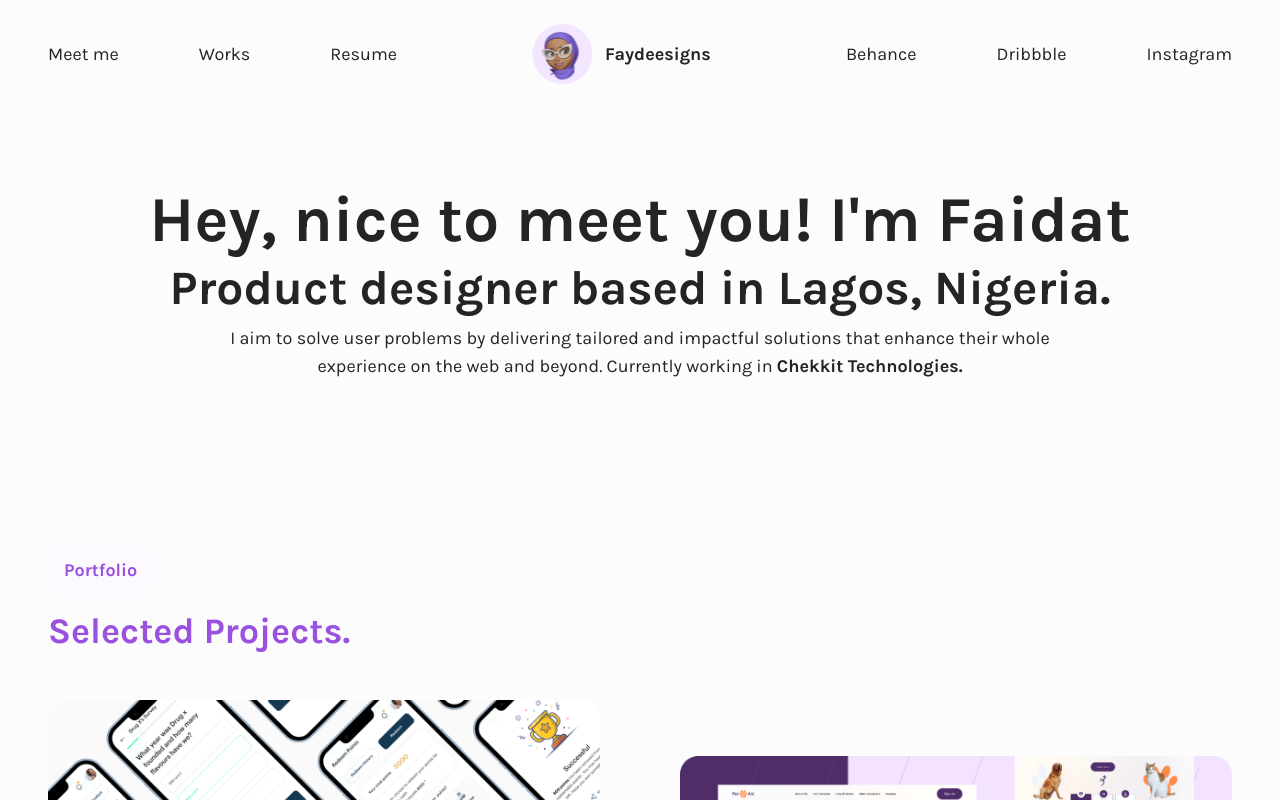
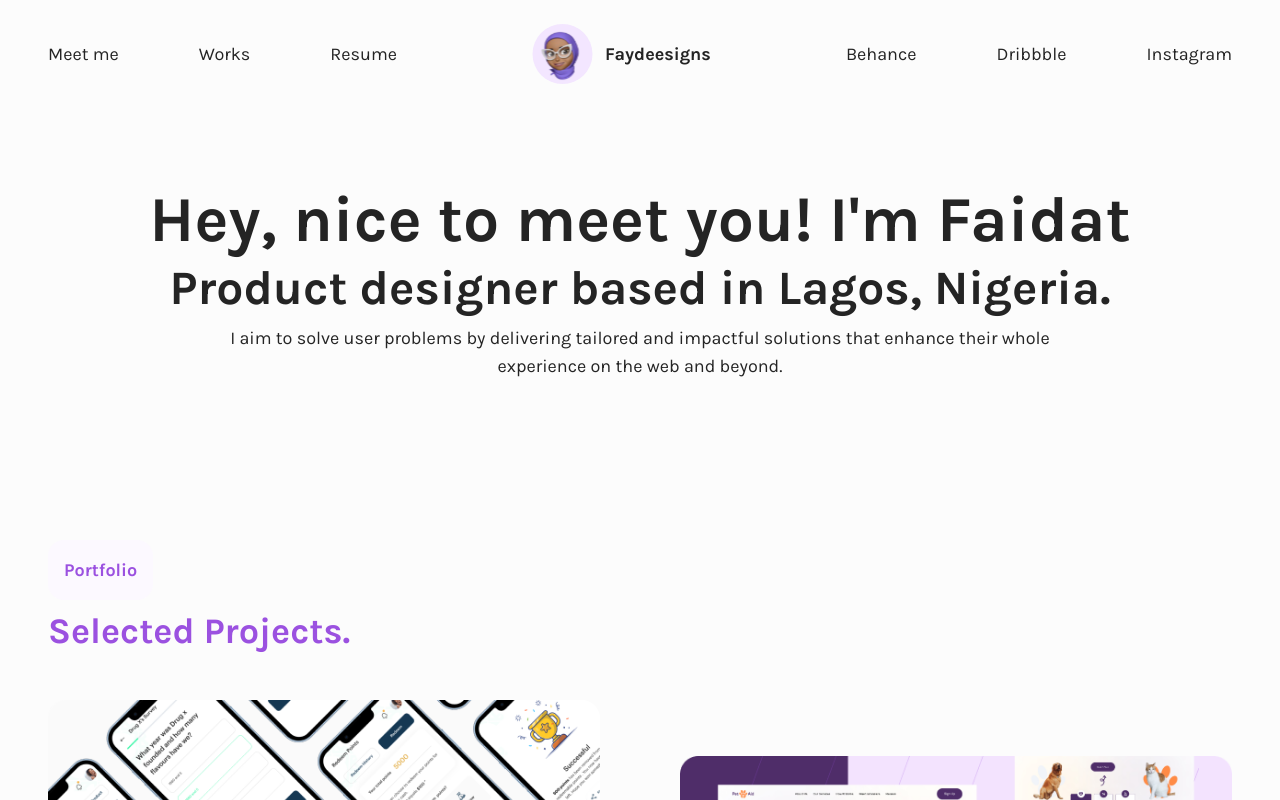
Before and after one commit to adelakuntobi/faydeesign, a React (Create React App) app: page / in a window 1280 px wide. Shown: the top 800 px of the page. Built offline with nearby package versions, Linux system fonts and the light colour scheme.

Commit message:
removed chekkit

```diff
--- a/src/routes/Homepage.js
+++ b/src/routes/Homepage.js
@@ -15,8 +15,7 @@ export default function Homepage() {
         <h1 className="font-bold text-5xl lg:text-[64px] leading-none">Hey, nice to meet you! <span>I'm Faidat</span></h1>
         <h3 className="font-bold text-3xl lg:text-5xl py-3"><span>Product</span> designer based in Lagos, Nigeria.</h3>
         <p className=" max-w-4xl mx-auto"> I aim to solve user problems by delivering tailored and impactful solutions that enhance their whole experience on the web and beyond.
-          Currently working in <a href="https://chekkitapp.com" className="font-bold " target="_blank" rel="noopener noreferrer"
-          >Chekkit Technologies.</a></p>
+         </p>
       </header>
       <section>
         <TextLight>
```
